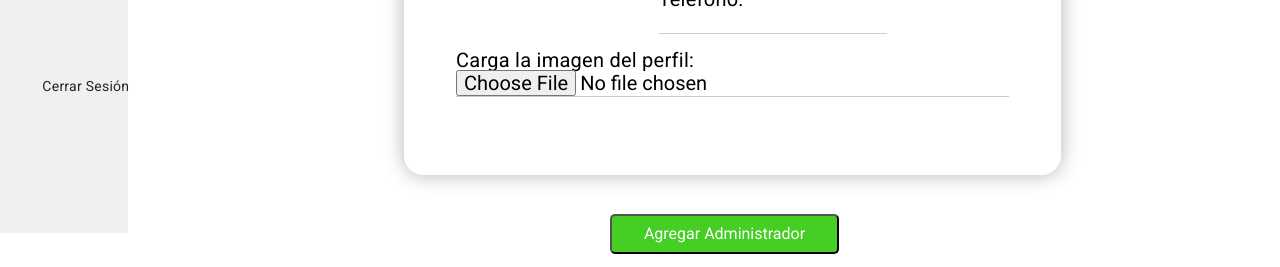
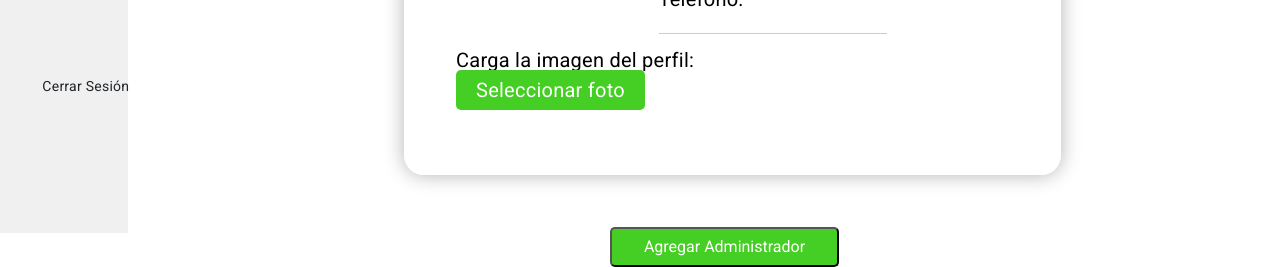
Before and after one commit to decimation327/ecotecnology, an Angular app: page /super-admin in a window 1280 px wide. Shown: the part 567-834 px from the top of the page. Built offline with nearby package versions, Linux system fonts and the light colour scheme; what @fullcalendar/angular would draw is missing.

Commit message:
Update super-admin.component.html

```diff
--- a/src/app/super-admin/super-admin.component.html
+++ b/src/app/super-admin/super-admin.component.html
@@ -59,10 +59,14 @@
 
   </div>
   <label for="profilePic">Carga la imagen del perfil:</label>
-<input type="file" id="profilePic" name="profilePic" (change)="uploadImage($event)">
-<div class="profile-pic-container">
-  <img *ngIf="urlImagenPerfil" [src]="urlImagenPerfil" alt="Imagen seleccionada" class="profile-pic">
-</div>
+  <div class="input-file-container">
+    <input type="file" id="profilePic" name="profilePic" class="input-file" (change)="uploadImage($event)">
+    <span class="input-file-button">Seleccionar foto</span>
+  </div>
+  <div class="profile-pic-container">
+    <img *ngIf="urlImagenPerfil" [src]="urlImagenPerfil" alt="Imagen seleccionada" class="profile-pic">
+  </div>
+
 
 
     <div class="botones">
```
